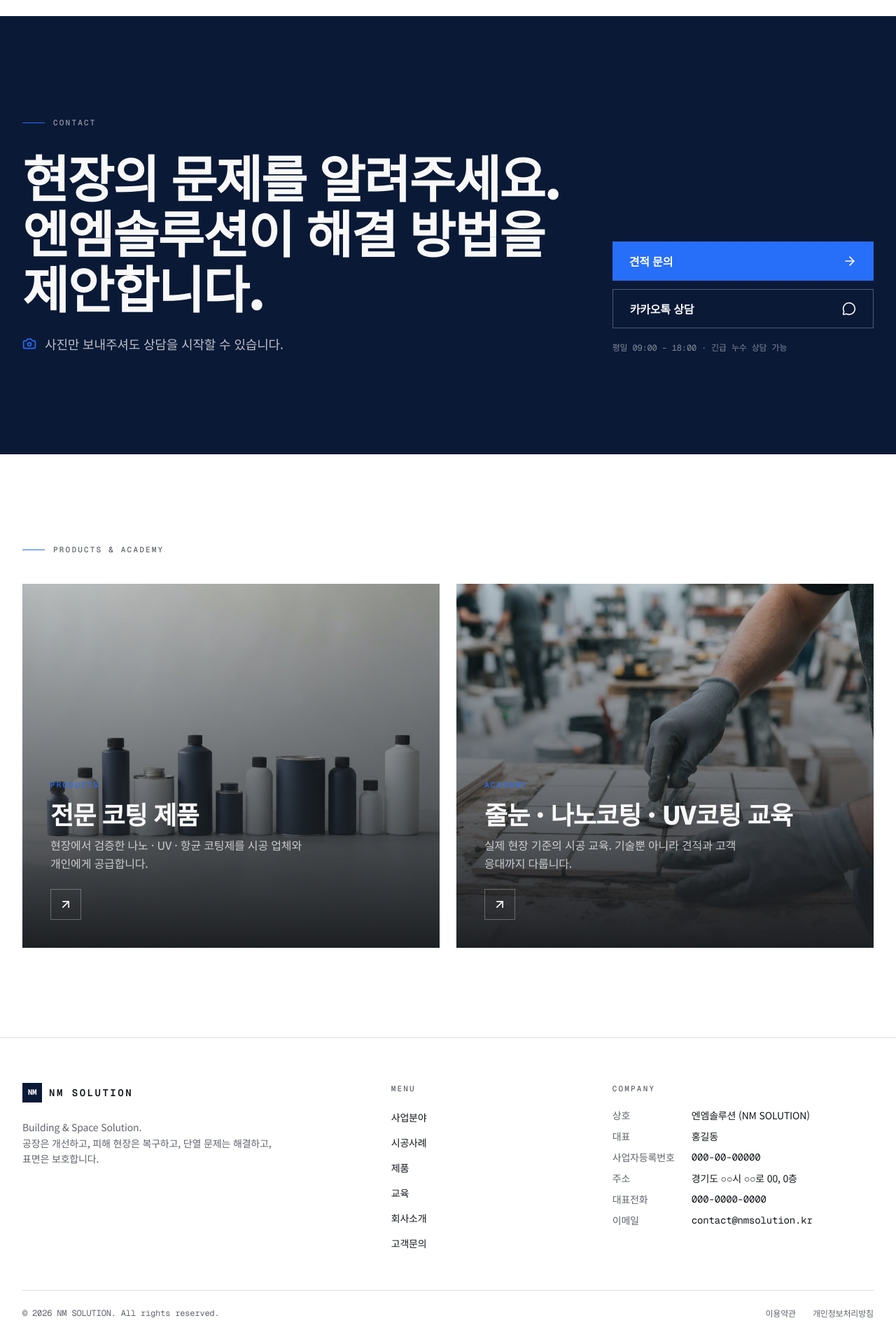
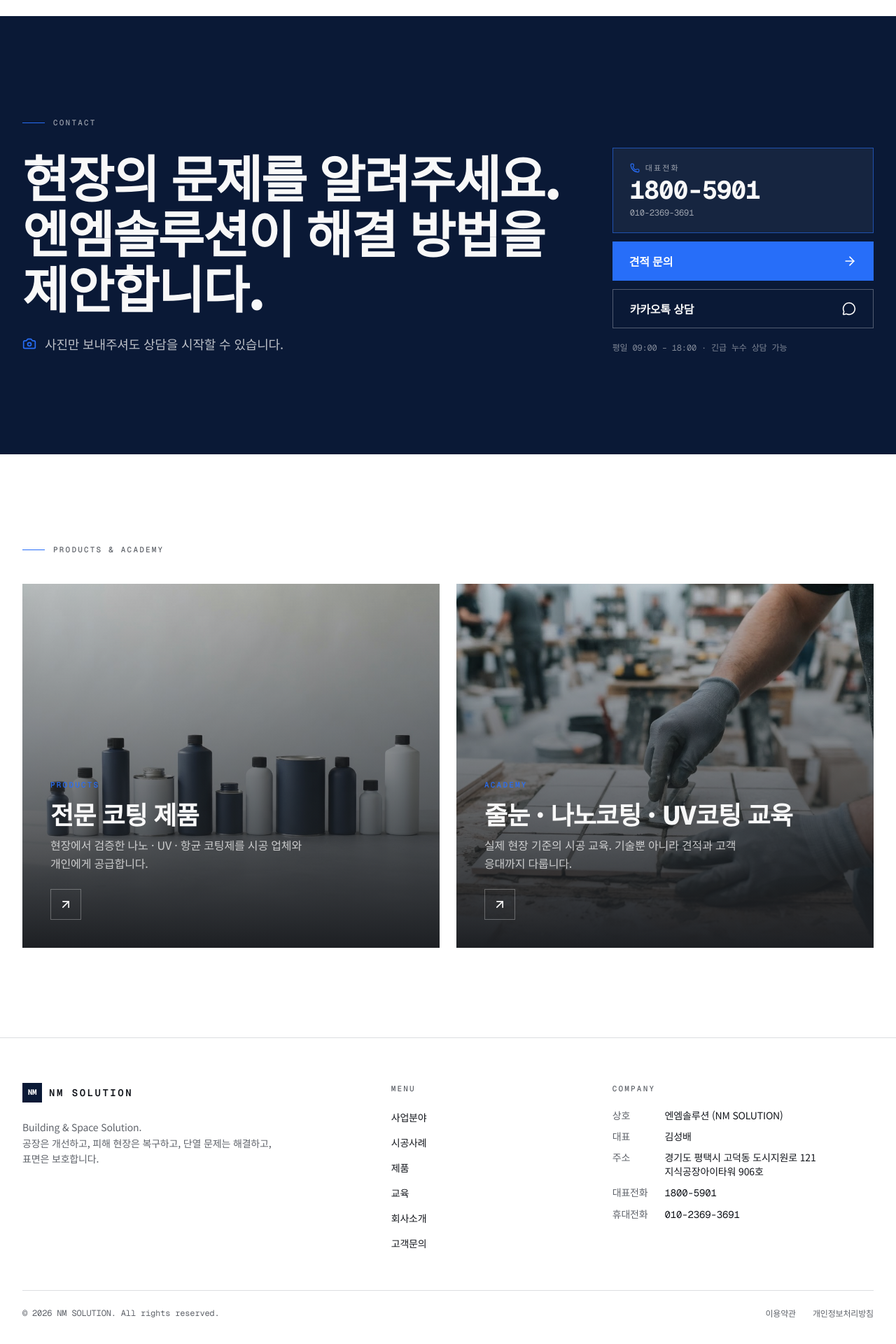
Before and after one commit to kdolbae/nmsolution, a Next.js app: page / in a window 1280 px wide. Shown: the part 8644-10564 px from the top of the page at 70% size. Built offline with nearby package versions, Linux system fonts and the light colour scheme.

Commit message:
feat: add company info and contact details across components

```diff
--- a/components/brand.tsx
+++ b/components/brand.tsx
@@ -1,4 +1,14 @@
 import { cn } from '@/lib/utils'
+
+export const COMPANY = {
+  name: '엔엠솔루션 (NM SOLUTION)',
+  ceo: '김성배',
+  address: '경기도 평택시 고덕동 도시지원로 121 지식공장아이타워 906호',
+  phoneMain: '1800-5901',
+  phoneMobile: '010-2369-3691',
+  telMain: 'tel:1800-5901',
+  telMobile: 'tel:010-2369-3691',
+}
 
 export const NAV_ITEMS = [
   { label: '사업분야', href: '#services' },
--- a/components/contact-cta.tsx
+++ b/components/contact-cta.tsx
@@ -1,4 +1,5 @@
-import { ArrowRight, MessageCircle, Camera } from 'lucide-react'
+import { ArrowRight, MessageCircle, Camera, Phone } from 'lucide-react'
+import { COMPANY } from './brand'
 
 export function ContactCta() {
   return (
@@ -22,6 +23,19 @@ export function ContactCta() {
           </div>
           <div className="flex flex-col gap-3 lg:col-span-4">
             <a
+              href={COMPANY.telMain}
+              className="group flex flex-col gap-1 border border-electric/60 bg-navy-foreground/5 px-6 py-5 transition-colors hover:bg-navy-foreground/10"
+            >
+              <span className="text-kicker flex items-center gap-2 text-navy-foreground/60">
+                <Phone className="size-3.5 text-electric" />
+                대표전화
+              </span>
+              <span className="font-mono text-3xl font-bold tracking-tight text-navy-foreground lg:text-4xl">
+                {COMPANY.phoneMain}
+              </span>
+              <span className="font-mono text-xs text-navy-foreground/60">{COMPANY.phoneMobile}</span>
+            </a>
+            <a
               href="#contact"
               className="group inline-flex h-14 items-center justify-between bg-electric px-6 text-base font-semibold text-electric-foreground transition-colors hover:bg-background hover:text-navy"
             >
--- a/components/contact-widgets.tsx
+++ b/components/contact-widgets.tsx
@@ -3,12 +3,13 @@
 import { useState } from 'react'
 import { FileText, MessageCircle, MessagesSquare, Phone, Plus, X } from 'lucide-react'
 import { cn } from '@/lib/utils'
+import { COMPANY } from './brand'
 
 const CHANNELS = [
   { icon: FileText, label: '견적 문의', sub: '사진 첨부로 빠른 견적', href: '#contact' },
   { icon: MessageCircle, label: '카카오톡 상담', sub: '채널 친구 추가 후 상담', href: '#contact' },
   { icon: MessagesSquare, label: '1:1 채팅', sub: '실시간 상담원 연결', href: '#contact' },
-  { icon: Phone, label: '전화 상담', sub: '평일 09:00 – 18:00', href: '#contact' },
+  { icon: Phone, label: '전화 상담', sub: `${COMPANY.phoneMain} · 평일 09:00 – 18:00`, href: COMPANY.telMain },
 ]
 
 /* Floating button — desktop & tablet */
@@ -75,9 +76,9 @@ export function FloatingContact() {
 /* Compact bottom bar — mobile only */
 export function MobileContactBar() {
   const items = [
-    { icon: Phone, label: '전화' },
-    { icon: MessageCircle, label: '카톡' },
-    { icon: MessagesSquare, label: '채팅' },
+    { icon: Phone, label: '전화', href: COMPANY.telMain },
+    { icon: MessageCircle, label: '카톡', href: '#contact' },
+    { icon: MessagesSquare, label: '채팅', href: '#contact' },
   ]
   return (
     <nav
@@ -89,7 +90,7 @@ export function MobileContactBar() {
         {items.map((it) => (
           <a
             key={it.label}
-            href="#contact"
+            href={it.href}
             className="flex h-16 flex-col items-center justify-center gap-1 text-[11px] font-medium text-foreground/80"
           >
             <it.icon className="size-5" strokeWidth={1.75} />
--- a/components/site-footer.tsx
+++ b/components/site-footer.tsx
@@ -1,4 +1,4 @@
-import { Logo, NAV_ITEMS } from './brand'
+import { COMPANY, Logo, NAV_ITEMS } from './brand'
 
 export function SiteFooter() {
   return (
@@ -31,17 +31,23 @@ export function SiteFooter() {
             <p className="text-kicker mb-5 text-muted-foreground">Company</p>
             <dl className="grid grid-cols-[auto_1fr] gap-x-6 gap-y-2.5 text-sm">
               <dt className="text-muted-foreground">상호</dt>
-              <dd>엔엠솔루션 (NM SOLUTION)</dd>
+              <dd>{COMPANY.name}</dd>
               <dt className="text-muted-foreground">대표</dt>
-              <dd>홍길동</dd>
-              <dt className="text-muted-foreground">사업자등록번호</dt>
-              <dd className="font-mono">000-00-00000</dd>
+              <dd>{COMPANY.ceo}</dd>
               <dt className="text-muted-foreground">주소</dt>
-              <dd>경기도 ○○시 ○○로 00, 0층</dd>
+              <dd>{COMPANY.address}</dd>
               <dt className="text-muted-foreground">대표전화</dt>
-              <dd className="font-mono">000-0000-0000</dd>
-              <dt className="text-muted-foreground">이메일</dt>
-              <dd className="font-mono">contact@nmsolution.kr</dd>
+              <dd>
+                <a href={COMPANY.telMain} className="font-mono hover:text-electric">
+                  {COMPANY.phoneMain}
+                </a>
+              </dd>
+              <dt className="text-muted-foreground">휴대전화</dt>
+              <dd>
+                <a href={COMPANY.telMobile} className="font-mono hover:text-electric">
+                  {COMPANY.phoneMobile}
+                </a>
+              </dd>
             </dl>
           </div>
         </div>
```
